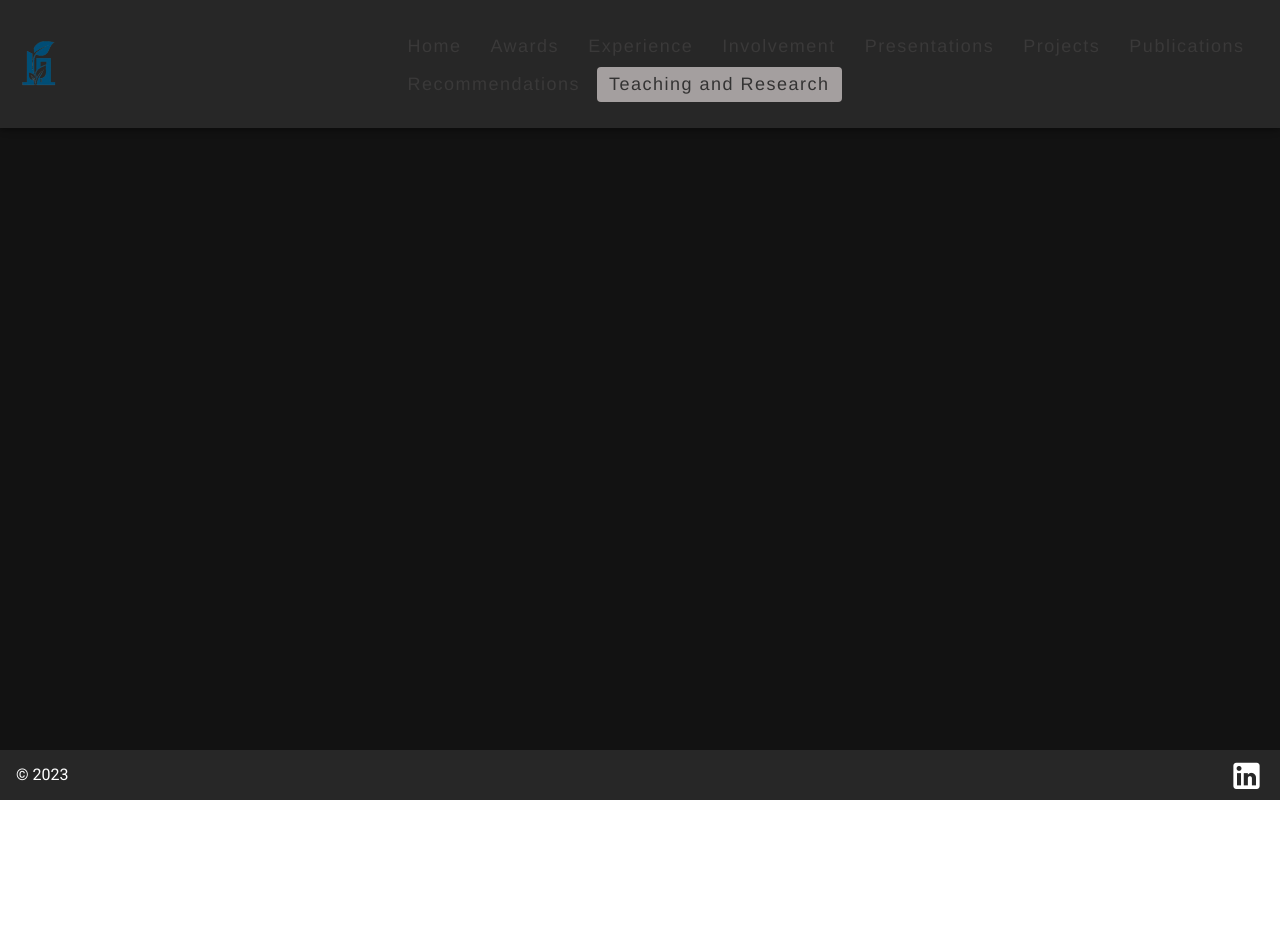
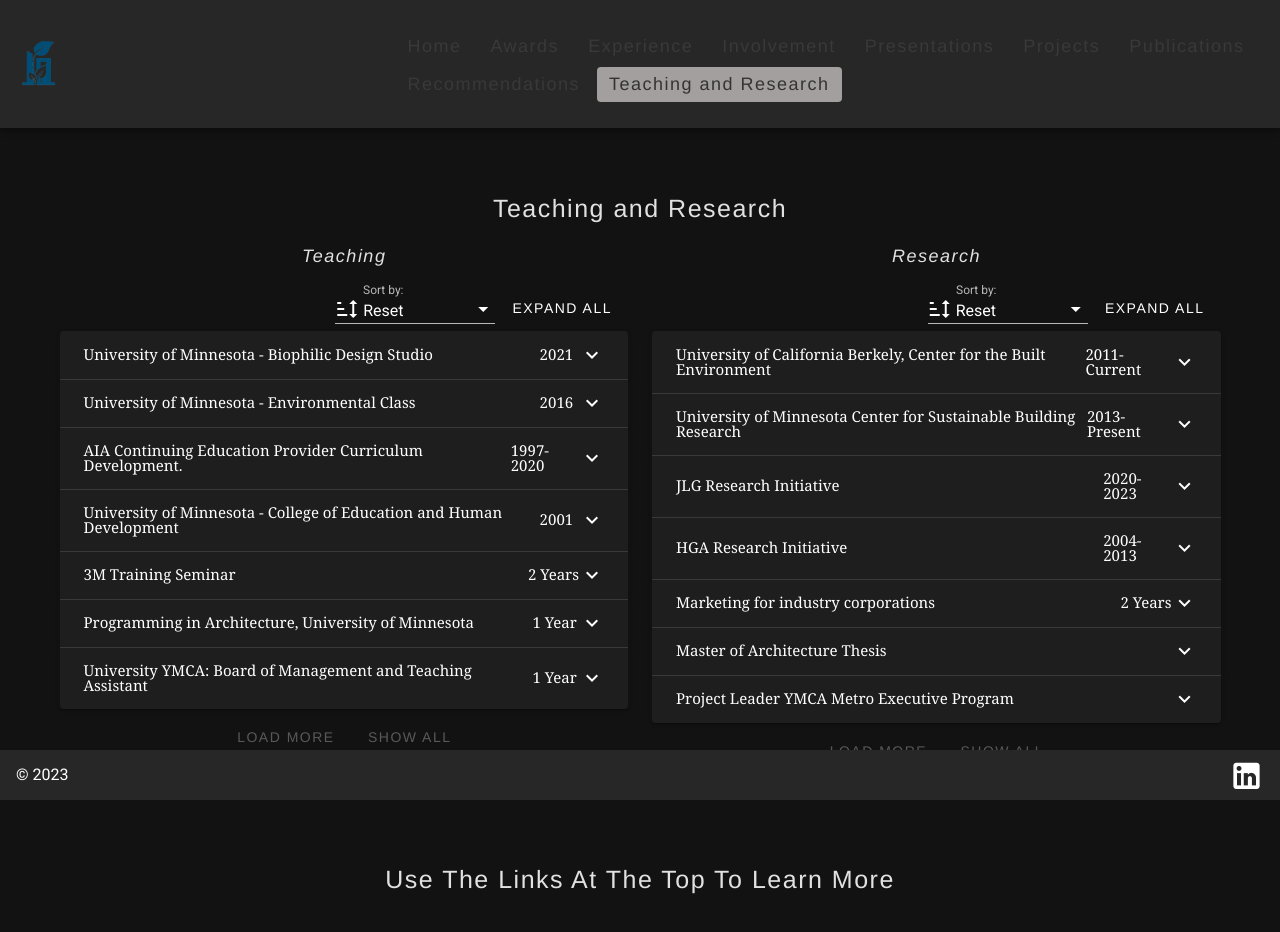
Before and after one commit to Delta-Apps-LLC/patrickthib, a Nuxt app: page /teaching_and_research in a window 1280 px wide. Shown: the top 932 px of the page. Before the commit the page ends 800 px from the top, so only its background shows below. Built offline with nearby package versions, Linux system fonts and the light colour scheme.

Commit message:
finished teaching and research, other small edits

```diff
--- a/pages/involvement.vue
+++ b/pages/involvement.vue
@@ -2,7 +2,7 @@
     <div>
         <div class="centered">
             <SectionHeader title="Engagement and Involvement" />
-            <v-row style="margin-bottom: 20px;">
+            <v-row style="margin-bottom: 20px; align-items: start;">
                 <v-col class="centered" :cols="windowWidth > 700 ? '6' : '12'">
                     <MiniHeader title="Memberships" />
                     <Dropdown :items="memberships"
--- a/pages/projects.vue
+++ b/pages/projects.vue
@@ -1,6 +1,6 @@
 <template>
   <div>
-    Projects Page
+    <SectionHeader title="Nothing here yet, stay tuned!" />
 
     <SectionHeader title="Use The Links At The Top To Learn More" />
     <BottomBuffer />
--- a/pages/teaching_and_research.vue
+++ b/pages/teaching_and_research.vue
@@ -0,0 +1,148 @@
+<template>
+    <div>
+        <div class="centered">
+            <SectionHeader title="Teaching and Research" />
+            <v-row style="margin-bottom: 20px; align-items: start;">
+                <v-col class="centered" :cols="windowWidth > 700 ? '6' : '12'">
+                    <MiniHeader title="Teaching" />
+                    <Dropdown :items="teaching"
+                        :style="windowWidth <= 700 ? {'margin-bottom': '20px'} : null"
+                    />
+                </v-col>
+
+                <v-col class="centered" :cols="windowWidth > 700 ? '6' : '12'">
+                    <MiniHeader title="Research" />
+                    <Dropdown :items="research" />
+                </v-col>
+            </v-row>
+        </div>
+        <SectionHeader title="Use The Links At The Top To Learn More" />
+        <BottomBuffer />
+    </div>
+</template>
+
+<script>
+import AOS from 'aos'
+import 'aos/dist/aos.css';
+import Dropdown from '~/components/Dropdown.vue'
+import SectionHeader from '~/components/SectionHeader.vue'
+import MiniHeader from '~/components/MiniHeader.vue'
+import BottomBuffer from '~/components/BottomBuffer.vue'
+export default {
+    name: 'TeachingResearchPage',
+
+    created () {
+        window.addEventListener('resize', () => {
+            this.windowWidth = window.innerWidth
+        })
+        AOS.init()
+    },
+
+    components: {
+        Dropdown,
+        SectionHeader,
+        MiniHeader,
+        BottomBuffer
+    },
+
+    data () {
+        return {
+            teaching: [
+                {
+                    title: 'University of Minnesota - Biophilic Design Studio',
+                    url: null,
+                    details: 'Biophilic design process.',
+                    year: [2021]
+                },
+                {
+                    title: 'University of Minnesota - Environmental Class',
+                    url: null,
+                    details: 'Sustainable projects and process to performance.',
+                    year: [2016]
+                },
+                {
+                    title: 'AIA Continuing Education Provider Curriculum Development.',
+                    url: null,
+                    details: 'Development of internal training programs for continuing education of architecture professionals for professional development and state registration continuing education requirements. Courses organized and/or taught include:\n\n- LEED Accredited Professional Class - Varied format including: a 6 part series with exam.\n- Overview of Sustainable Design:  Multiple presentations over 8+ years.\n- Introduction to Specifications\n- Various design guide sessions\n- 5-part series on construction administration',
+                    duration: '1997-2020'
+                },
+                {
+                    title: 'University of Minnesota - College of Education and Human Development',
+                    url: null,
+                    details: 'FE/WCFE 5201 - Family and Work Relationships: Presentation to class as guest speaker on home offices. Invited to return to present again Feb 2001.',
+                    year: [2001]
+                },
+                {
+                    title: '3M Training Seminar',
+                    url: null,
+                    details: 'Two-hour training seminar on contract documents and the role of the manufacturer\'s representative.',
+                    duration: '2 Years'
+                },
+                {
+                    title: 'Programming in Architecture, University of Minnesota',
+                    url: null,
+                    details: 'Guest lecturer for the Programming in Architecture course at the University of Minnesota, instructor Julia Robinson. Presented lecture slide presentation of research done during Internship on behavioral issues in architecture, the role of research in programming and design, and the design criteria of a corporate work at home development with solutions.',
+                    duration: '1 Year'
+                },
+                {
+                    title: 'University YMCA: Board of Management and Teaching Assistant',
+                    url: null,
+                    details: 'Student member of the board and liaison to internship program. Responsibilities included interviewing potential interns, selection of interns, general program administration, supervising and counseling interns. Teaching assistant for Ssci 3251 and 3252 internship seminar under the direction of business school and communications department professors. Prepared course outline, materials, taught class lectures, organized guest lectures, administration of assignments, graded papers.',
+                    duration: '1 Year'
+                },
+            ],
+            research: [
+                {
+                    title: 'University of California Berkely, Center for the Built Environment',
+                    url: null,
+                    details: 'Research Partner, 2011 to Current, two firms. Strategic planning for research topics and twice a year reviews of progress. Currently leading a collaborative research effort to develop a process for quantifying soil organic carbon and establish protocols for documenting total carbon positive design performance. Supporting a research grant proposal to improve Environmental Product Declarations and Global Warming Potential reporting.',
+                    duration: '2011-Current'
+                },
+                {
+                    title: 'University of Minnesota Center for Sustainable Building Research',
+                    url: null,
+                    details: 'Ongoing collaboration',
+                    duration: '2013-Present'
+                },
+                {
+                    title: 'JLG Research Initiative',
+                    url: null,
+                    details: 'Exploring the frontier of practice and inventing new processes and developing impactful new ideas. Inventor of Gateway Platform a virtual world for display of data and scenario planning, JLG 20 Biophilic Guide and Resilience Evaluation Tool',
+                    duration: '2020-2023'
+                },
+                {
+                    title: 'HGA Research Initiative',
+                    url: null,
+                    details: 'Leader contributing to developing a research council and a research driven practice.',
+                    duration: '2004-2013'
+                },
+                {
+                    title: 'Marketing for industry corporations',
+                    url: null,
+                    details: 'Responsible for technical and market research on building systems and products. Utilized interview techniques as well as literature and publication research.',
+                    duration: '2 Years'
+                },
+                {
+                    title: 'Master of Architecture Thesis',
+                    url: null,
+                    details: 'Developed housing interview and survey questions for people working at home, researched EDRA for methods, incorporated personality survey, identified sample, analysis, conclusions, translation to design, developed computer design methodology.',
+                    year: null
+                },
+                {
+                    title: 'Project Leader YMCA Metro Executive Program',
+                    url: null,
+                    details: 'Survey research of housing market and interest of corporate employees for company sponsored housing. Identified sample, developed survey questions, administered survey, analysis and conclusions.',
+                    year: null
+                },
+            ],
+            windowWidth: window.innerWidth,
+        }
+    },
+}
+</script>
+
+<style scoped>
+@import '~/assets/styles.css';
+
+
+</style>
```
